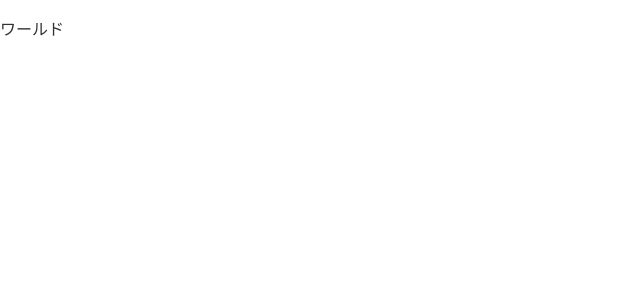
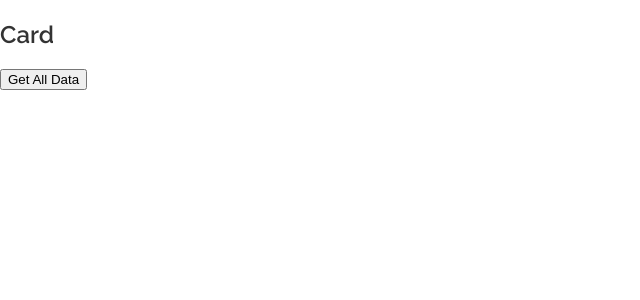
Before and after one commit to naorex/react-typescript-book-corona-tracker, a React (Create React App) app in the folder react-corona-tracker-app/: page /world in a window 1280 px wide. Shown: the top 300 px of the page, without its empty margins (0-640 px from the left). Built offline with nearby package versions, Linux system fonts and the light colour scheme.

Commit message:
UPDATE : created function for /world

```diff
--- a/react-corona-tracker-app/src/App.js
+++ b/react-corona-tracker-app/src/App.js
@@ -2,6 +2,7 @@ import { useState } from 'react';
 import { Route, Routes, BrowserRouter } from 'react-router-dom';
 import countriesJson from './countries.json';
 import TopPage from './pages/TopPage';
+import WorldPage from './pages/WorldPage';
 import './App.css';
 
 function App() {
@@ -16,6 +17,8 @@ function App() {
     totalRecovered: '',
   });
 
+  const [allCountriesData, setAllCountriesData] = useState([]);
+
   const getCountryData = () => {
     fetch(`https://monotein-books.vercel.app/api/corona-tracker/country/${country}`)
       .then((res) => res.json())
@@ -29,6 +32,13 @@ function App() {
         });
       });
   };
+
+  const getAllCountriesData = () => {
+    fetch('https://monotein-books.vercel.app/api/corona-tracker/summary')
+      .then((res) => res.json())
+      .then((data) => setAllCountriesData(data.Countries));
+  };
+
   return (
     <BrowserRouter>
       <Routes>
@@ -38,7 +48,7 @@ function App() {
             <TopPage countriesJson={countriesJson} setCountry={setCountry} getCountryData={getCountryData} countryData={countryData}></TopPage>
           }
         ></Route>
-        <Route path="/world" element={<p>ワールド</p>}></Route>
+        <Route path="/world" element={<WorldPage allCountriesData={allCountriesData} getAllCountriesData={getAllCountriesData}></WorldPage>}></Route>
       </Routes>
     </BrowserRouter>
   );
--- /dev/null
+++ b/react-corona-tracker-app/src/components/Card.js
@@ -0,0 +1,17 @@
+const Card = (props) => {
+  return (
+    <div>
+      <h2>Card</h2>
+      <button onClick={props.getAllCountriesData}>Get All Data</button>
+      {props.allCountriesData.map((singleData, index) => (
+        <div key={index}>
+          <h2>{singleData.Country}</h2>
+          <p>新規感染者：{singleData.NewConfirmed}</p>
+          <p>感染者総数：{singleData.TotalConfirmed}</p>
+        </div>
+      ))}
+    </div>
+  );
+};
+
+export default Card;
--- /dev/null
+++ b/react-corona-tracker-app/src/pages/WorldPage.js
@@ -0,0 +1,11 @@
+import Card from '../components/Card';
+
+const WorldPage = (props) => {
+  return (
+    <div>
+      <Card getAllCountriesData={props.getAllCountriesData} allCountriesData={props.allCountriesData}></Card>
+    </div>
+  );
+};
+
+export default WorldPage;
```
